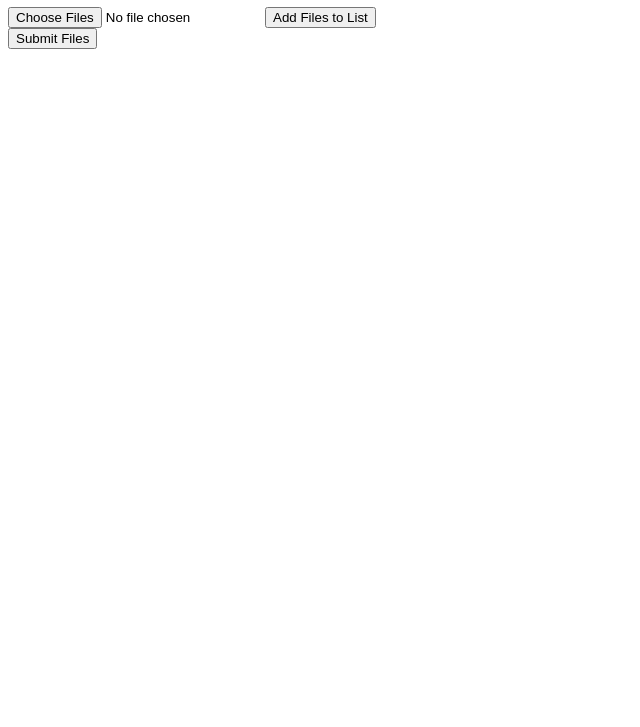
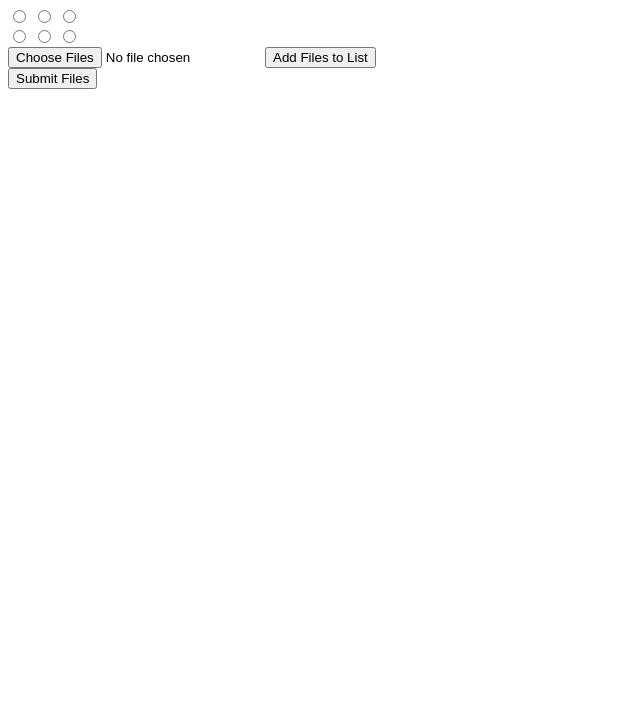
Before and after one commit to benjaminy/DoesMyCodeCompile, a plain HTML site: page Source/index.html in a window 1280 px wide. Shown: the part 73-800 px from the top of the page, without its empty margins (0-640 px from the left). Drawn offline with Linux system fonts and the light colour scheme.

Commit message:
More pieces

```diff
--- a/Source/dmcc.js
+++ b/Source/dmcc.js
@@ -83,3 +83,7 @@ submit_form.onsubmit = function( evt )
     new_req.onload = got_check_id;
     new_req.send();
 }
+
+function loadDMCC()
+{
+}
--- a/Source/index.html
+++ b/Source/index.html
@@ -3,8 +3,18 @@
 <head>
 <title>Does My Code Compile?</title>
 </head>
-<body>
+<body onload="loadDMCC()">
 <h1>Does My Code Compile?</h1>
+
+<input name="year" type="radio" value="A" onclick="alert('g2014-2015')">
+<input name="year" type="radio" value="B" onclick="alert('g2015-2016')">
+<input name="year" type="radio" value="C" onclick="alert('g2016-2017')">
+
+<div id="g2016-2017">
+<input name="year" type="radio" value="D" onclick="alert('CS1')">
+<input name="year" type="radio" value="E" onclick="alert('CS2')">
+<input name="year" type="radio" value="F" onclick="alert('CS3')">
+</div>
 
 <form id="add_form" action="ERROR_DO_NOT_SUBMIT_FORM" method="POST">
   <input id="file_input" type="file" name="file[]" multiple>
```
Also changed, not shown: 5 other files.
